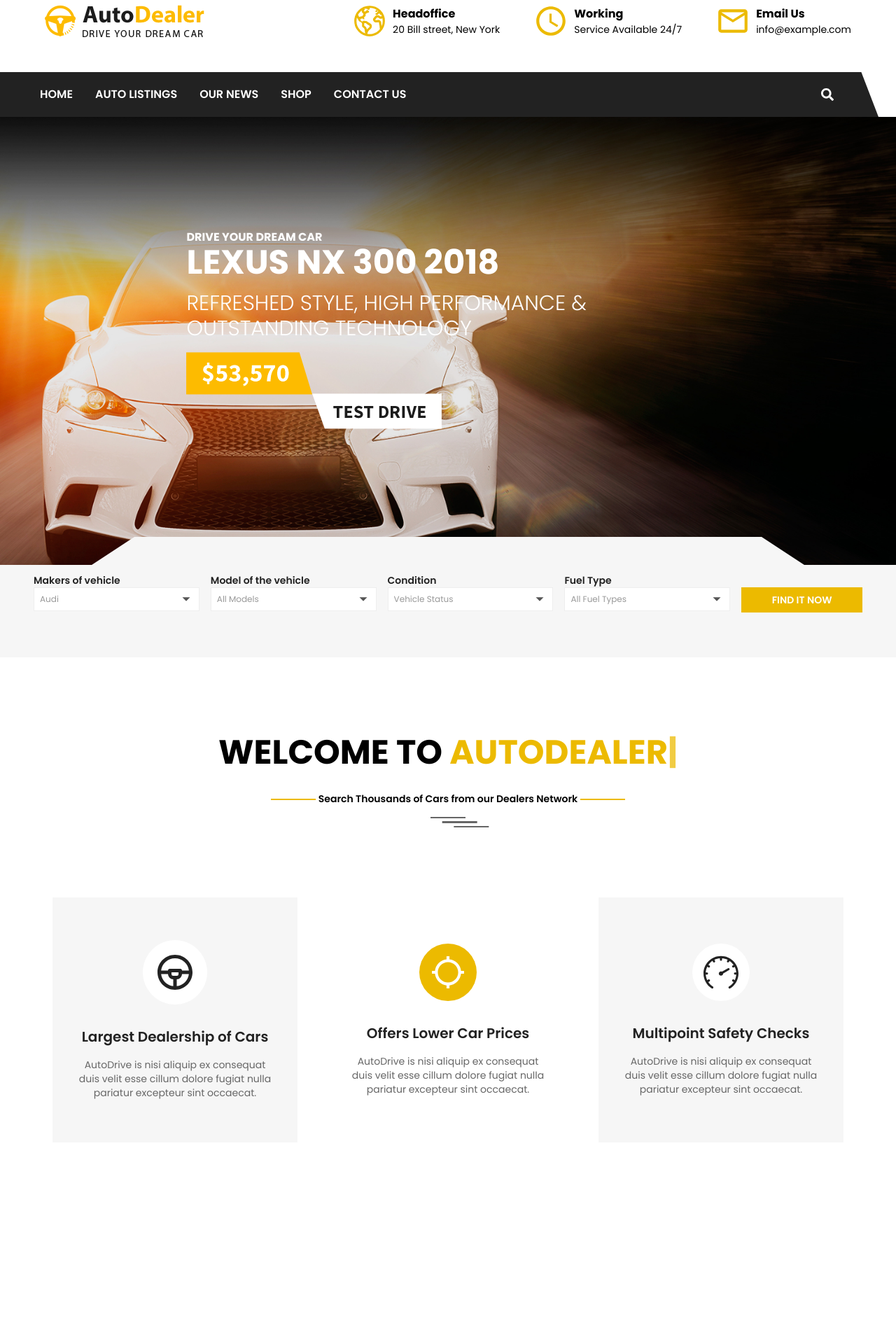
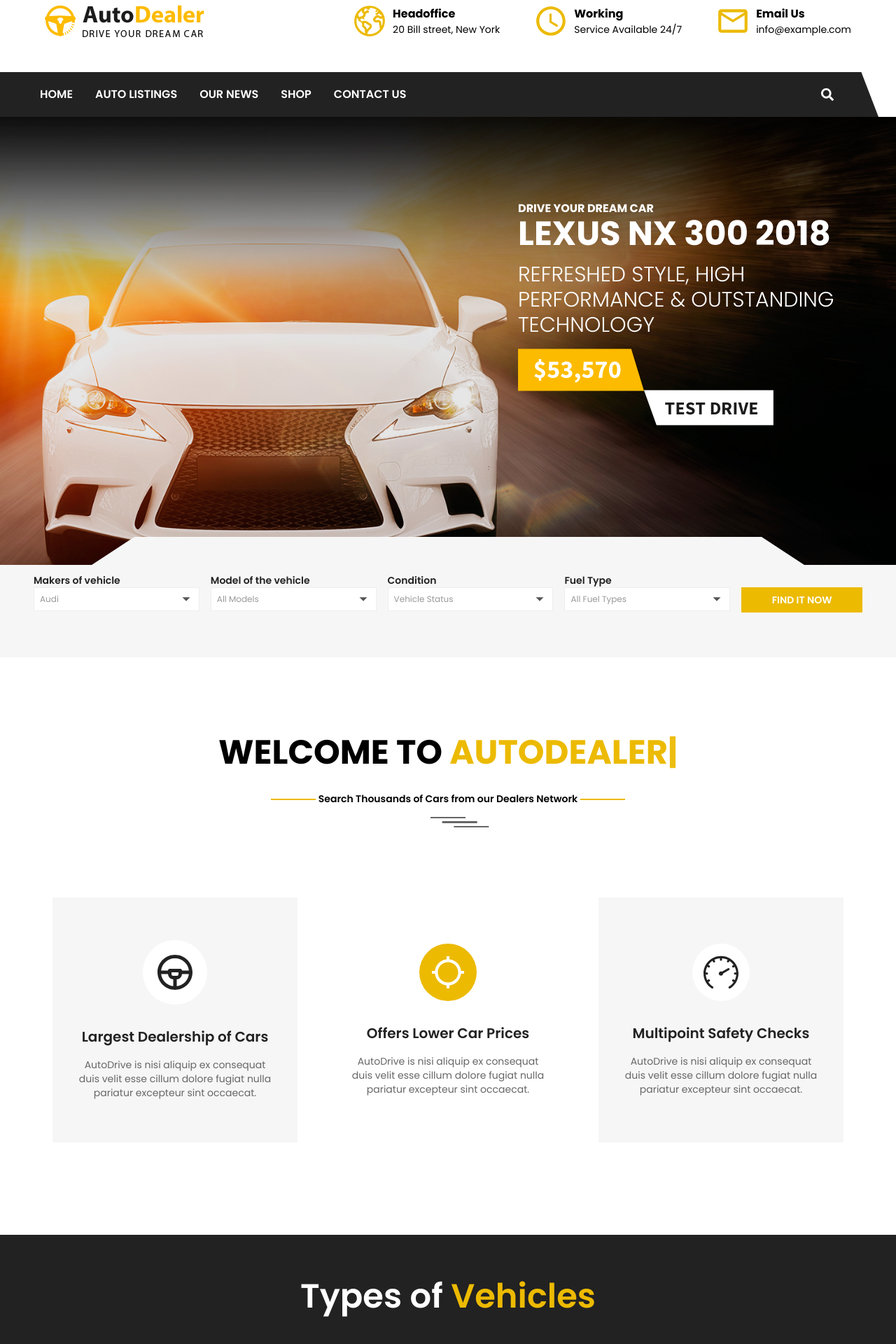
Before and after one commit to iamdpunkr1/car-dealer, a React (Vite) app: page / in a window 1280 px wide. Shown: the part 118-2038 px from the top of the page at 70% size. Before the commit the page ends 1882 px from the top, so only its background shows below. Built offline with nearby package versions, Linux system fonts and the light colour scheme.

Commit message:
style: update hero section text and add types component

```diff
--- a/src/App.tsx
+++ b/src/App.tsx
@@ -3,6 +3,7 @@
 import Hero from "./components/Hero"
 import './App.css'
 import Welcome from "./components/Welcome"
+import Types from "./components/Types"
 
 function App() {
 
@@ -12,6 +13,7 @@
     <Hero />
     <Find/>
     <Welcome/>
+    <Types/>
     </>
   )
 }
--- a/src/components/Hero.tsx
+++ b/src/components/Hero.tsx
@@ -89,14 +89,17 @@
               } ${"zoomClass"}`}
             >
 
-              <div className="absolute flex justify-center md:justify-end lg:justify-end" style={{top:"20%"}}>
-                  <div style={{width:"73%"}}>
+              <div className="max-w-[1200px]  mx-auto " >
+                  <div style={{height:"70vh"}}  className={`flex  items-center justify-center ${i%2==0? " md:justify-end lg:justify-end":" md:justify-start lg:justify-start"}`}>
+
+                  <div className="w-11/12 md:w-7/12 lg:w-5/12">
                     <p className="text-white text-md font-bold">DRIVE YOUR DREAM CAR</p>
                     <h1 className="text-5xl text-white font-bold ">{i%2==0? "LEXUS NX 300 2018":"WANT TO BUY YOUR FAVOURITE SUV?"}</h1>
                     <h2 className="text-3xl text-white font-light mt-4">
                       REFRESHED STYLE, HIGH PERFORMANCE  & OUTSTANDING TECHNOLOGY
                     </h2>
                     <img src={price1} alt="" className="mt-4"/>
+                  </div>
                   </div>
               </div>
 
--- /dev/null
+++ b/src/components/Types.tsx
@@ -0,0 +1,11 @@
+
+const Types = () => {
+  return (
+    <section className="bg-[#222] py-16">
+        <h1 className="text-5xl font-semibold text-white text-center">Types of <span className="text-[#ecba00]">Vehicles</span>
+        </h1>
+    </section>
+  )
+}
+
+export default Types
```
Lines whose indentation alone changed are shown as unchanged.
